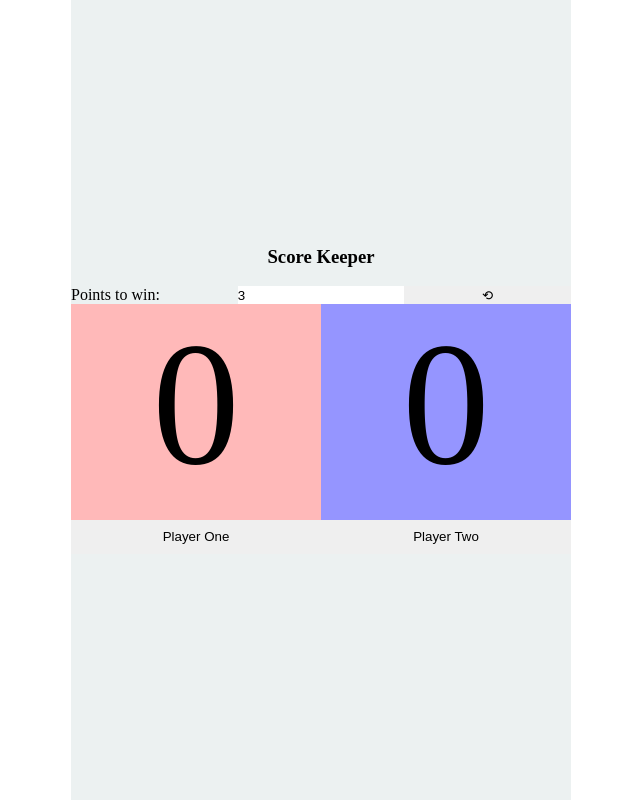
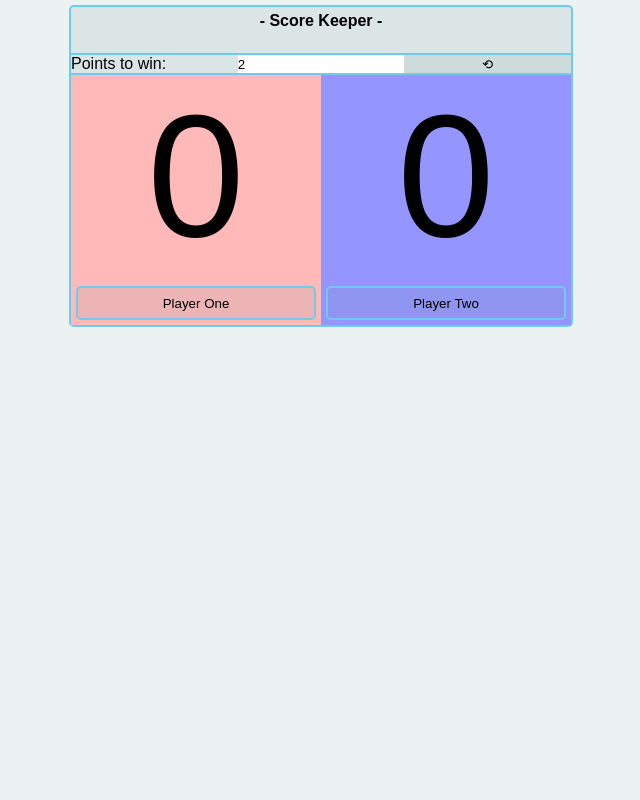
Before and after one commit to plx-edu/Manipulation_DOM, a plain HTML site: page ScoreKeeper/index.html in a window 1280 px wide. Shown: the whole page, without its empty margins (319-959 px from the left). Drawn offline with Linux system fonts and the light colour scheme.

Commit message:
Updated ScoreKeeper style

```diff
--- a/ScoreKeeper/index.html
+++ b/ScoreKeeper/index.html
@@ -10,12 +10,13 @@
 
     <body>
         <main class="">
-            <h3>Score Keeper</h3>
+            <section id="mc">
+                <h4>- Score Keeper -</h4>
                 <br style="margin: 5px;">
 
                 <section id="settings">
                     <p>Points to win:</p>
-                <input id="maxScore" type="number" min="3" max="20" value="3">
+                    <input id="maxScore" type="number" min="2" max="20" value="2">
                     <button id="reset" >⟲</button>
                 </section>
 
@@ -31,6 +32,7 @@
                     </section>
 
                 </section>
+            </section>
         </main>
     </body>
 </html>
--- a/ScoreKeeper/style.scss
+++ b/ScoreKeeper/style.scss
@@ -1,8 +1,8 @@
 $w100: 100%;
 $h100: 100%;
 $primary: #6f979722;
-$secondary: #aee987;
-$tertiary: #fae467;
+$secondary: #6fcaee;
+$tertiary: #c0cfd5;
 $teamBlue: #9595ff;
 $teamRed: #ffb9b9;
 
@@ -29,6 +29,8 @@ $teamRed: #ffb9b9;
     box-sizing: border-box;
 	margin: 0;
 	padding: 0;
+
+    font-family: Arial, Helvetica, sans-serif;
 }
 
 html, body{
@@ -42,13 +44,25 @@ body{
 
 main{
     @include cflx;
+
+    margin: 0 auto;
+    padding: 5px;
+
+    min-height: $h100;
+
+    background-color: $primary;
+}
+
+#mc{
+    @include cflx;
     @include flex-center;
 
+    margin: 0 auto;
+
+    border: solid 2px $secondary;
+    border-radius: 5px;
+
     background-color: $primary;
-    max-width: 500px;
-    min-height: 100%;
-
-    margin: 0 auto;
 }
 
 .container{
@@ -76,8 +90,11 @@ main{
         font-size: 175px;
     }
     button{
-        width: 100%;
+        margin: 5px;
         height: 40px;
+
+        border: solid 2px $secondary;
+        border-radius: 5px;
     }
 }
 #player2{
@@ -87,11 +104,18 @@ main{
 
 #settings{
     @include rflx;
+
+    border-top: solid 2px $secondary;
+    border-bottom: solid 2px $secondary;
+
     width: 100%;
     *{
         width: 100%;
     }
+}
 
+h4{
+    margin: 5px;
 }
 
 button, input{
@@ -99,7 +123,12 @@ button, input{
 }
 button{
     cursor: pointer;
+    background-color: $primary;
+}
+button:hover{
+    background-color: $secondary;
 }
 button:disabled{
     cursor: default;
+    background-color: $primary;
 }
```
Also changed, not shown: ScoreKeeper/style.css, 1 other file. Lines whose indentation alone changed are shown as unchanged.
